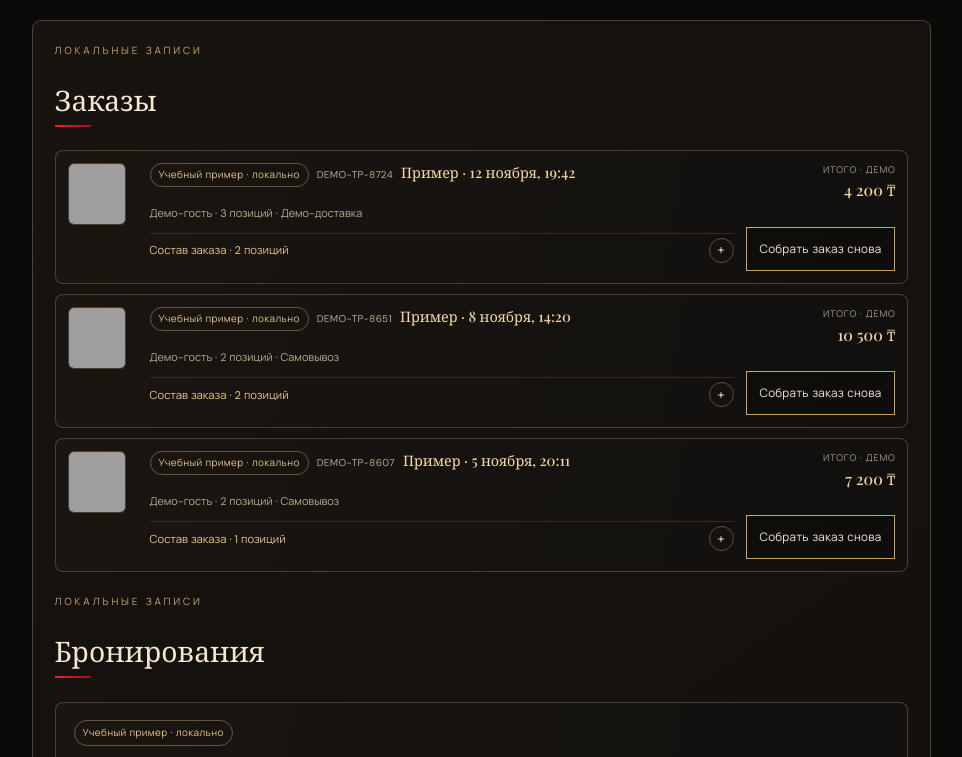
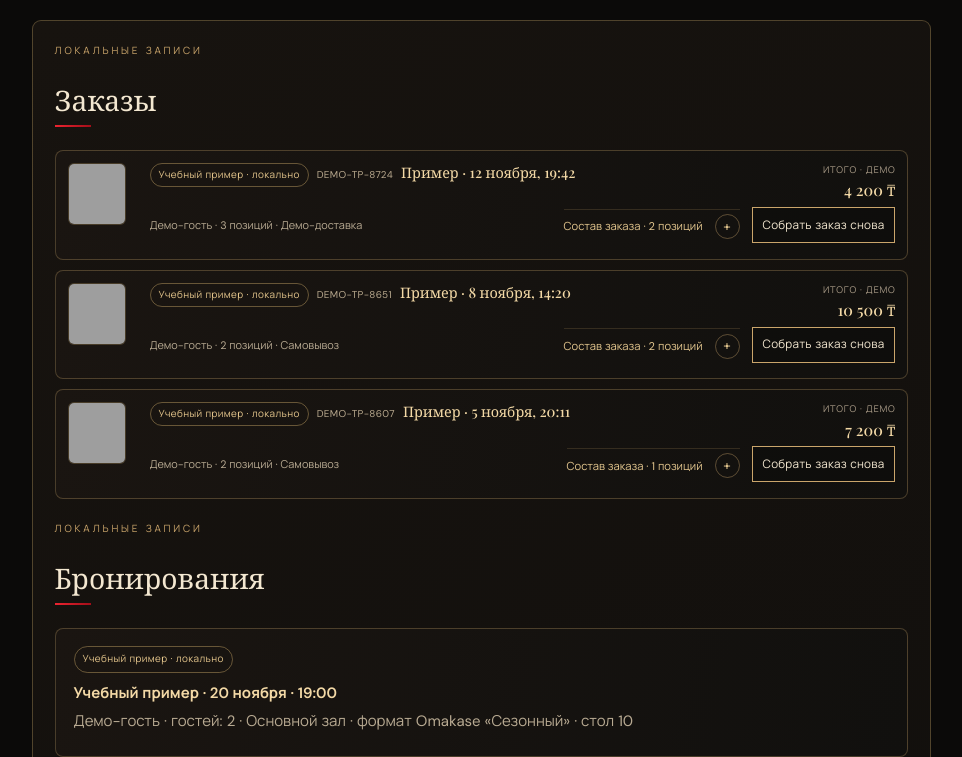
Before and after one commit to altento/tokyo-premium, a PHP site: page /docs/account.html in a window 1280 px wide. Shown: the part 866-1623 px from the top of the page, without its empty margins (259-1221 px from the left). Run offline with PHP 8.4, Linux system fonts and the light colour scheme; grey boxes are pictures that could not be loaded.

Commit message:
Compact account order history rows

```diff
--- a/docs/account-demo.css
+++ b/docs/account-demo.css
@@ -659,3 +659,40 @@
   align-content: center;
   row-gap: 5px;
 }
+
+@media (min-width: 901px) {
+  .account-demo-page .account-demo-order .demo-order-content {
+    grid-template-columns: minmax(0, 1fr) auto auto;
+    align-items: center;
+    column-gap: 12px;
+  }
+
+  .account-demo-page .account-demo-order .account-demo-order-head {
+    grid-column: 1 / -1;
+    grid-row: 1;
+  }
+
+  .account-demo-page .account-demo-order .demo-order-content > .account-demo-order-meta {
+    grid-column: 1;
+    grid-row: 2;
+    min-width: 0;
+    overflow: hidden;
+    text-overflow: ellipsis;
+    white-space: nowrap;
+  }
+
+  .account-demo-page .account-demo-order .demo-order-details {
+    grid-column: 2;
+    grid-row: 2;
+    white-space: nowrap;
+  }
+
+  .account-demo-page .account-demo-order .demo-order-content > .account-demo-repeat {
+    grid-column: 3;
+    grid-row: 2;
+    justify-self: end;
+    min-height: 36px;
+    margin: 0;
+    padding: 6px 10px;
+  }
+}
```
Also changed, not shown: account-demo.css (+37 -0 lines), project-docs/final-modernization-report.md (+4 -0 lines), tests/account-demo-regression.cjs (+2 -0 lines), project-docs/visual-qa/account-compact-orders-2026-11-23/11-account-notifications-mobile.jpg (added), project-docs/visual-qa/account-compact-orders-2026-11-23/11-account-notifications-unread-desktop.jpg (added), project-docs/visual-qa/account-compact-orders-2026-11-23/11-account-seeded-desktop.jpg (added), project-docs/visual-qa/account-compact-orders-2026-11-23/11-account-seeded-mobile.jpg (added), project-docs/visual-qa/account-compact-orders-2026-11-23/README.md (added).
